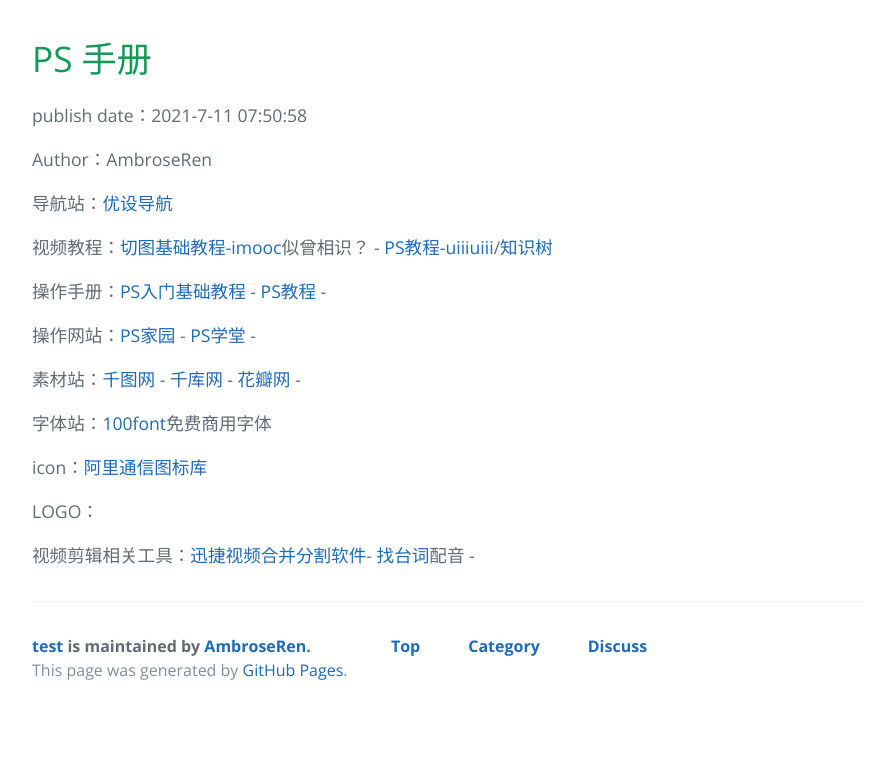
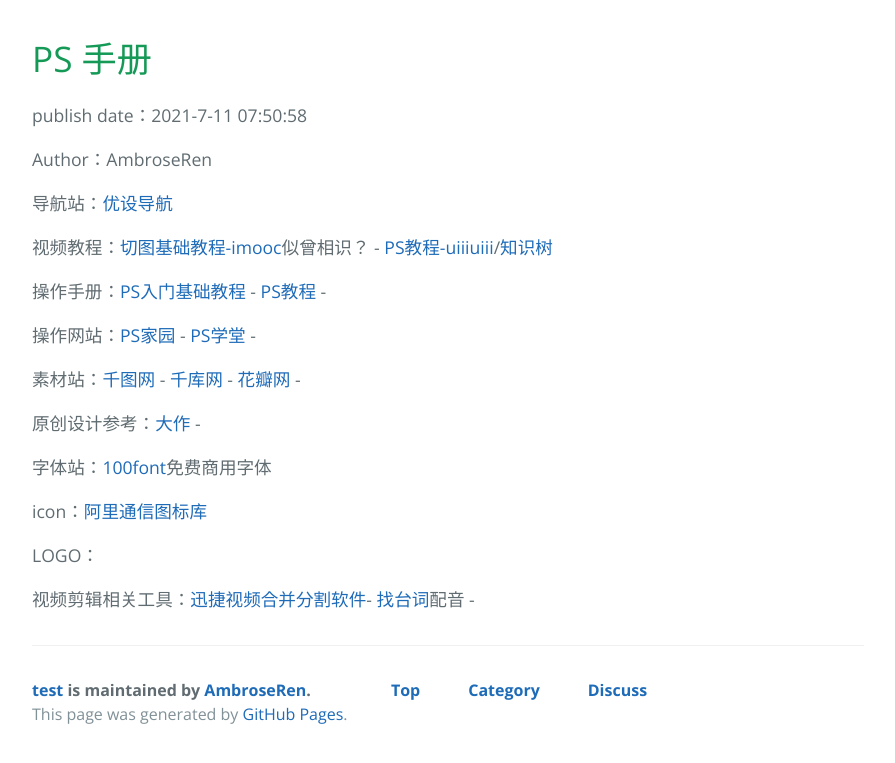
Before and after one commit to AmbroseRen/test, a Jekyll site: the page built from Doc/Web/Photoshop.md, in a window 1280 px wide. Shown: the top 763 px of the page, without its empty margins (192-1087 px from the left). Built offline with Jekyll 4.4.1, drawn with Linux system fonts in a browser that asks for light colours; our own code applies the rules of GitHub Pages for plain Markdown files; the repository's description, which GitHub fills in, is left out.

Commit message:
Update Photoshop.md

```diff
--- a/Doc/Web/Photoshop.md
+++ b/Doc/Web/Photoshop.md
@@ -14,6 +14,8 @@
 
 素材站：[千图网](https://www.58pic.com/) - [千库网](https://588ku.com/) - [花瓣网](https://huaban.com/) - []()
 
+原创设计参考：[大作](https://www.bigbigwork.com/) - []()
+
 字体站：[100font](https://www.100font.com/)免费商用字体
 
 icon：[阿里通信图标库](https://www.iconfont.cn/collections/detail?spm=a313x.7781069.1998910419.de12df413&cid=29)
```
